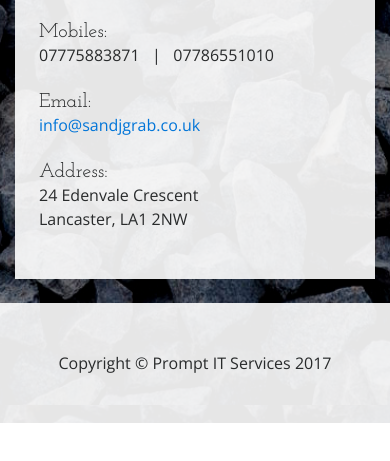
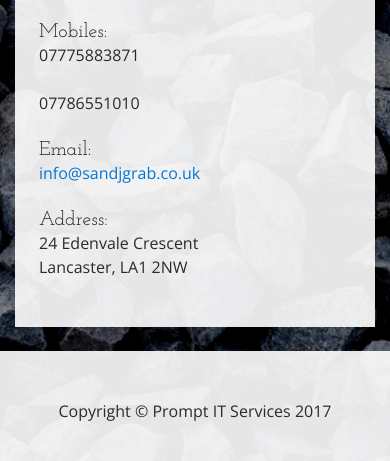
Before and after one commit to pitstop4pcs/sandjgrab, a website: page contact.html in a window 390 px wide. Shown: the part 439-900 px from the top of the page. Before the commit the page ends 862 px from the top, so only its background shows below. Drawn offline with nearby package versions, Linux system fonts and the light colour scheme.

Commit message:
Changed mobile numbers layout to correct problem with links on mobiles

```diff
--- a/contact.html
+++ b/contact.html
@@ -83,7 +83,8 @@
                     <h5 class="mb-0">Phone:</h5>
                     <div class="mb-4">01524 848627</div>
 		    <h5 class="mb-0">Mobiles:</h5>
-                    <div class="mb-4">07775883871&nbsp;&nbsp;&nbsp;|&nbsp;&nbsp;&nbsp;07786551010</div>
+                    <div class="mb-4">07775883871</div>
+                    <div class="mb-4">07786551010</div>
                     <h5 class="mb-0">Email:</h5>
                     <div class="mb-4"><a href="mailto:name@example.com">info@sandjgrab.co.uk</a></div>
                     <h5 class="mb-0">Address:</h5>
```
